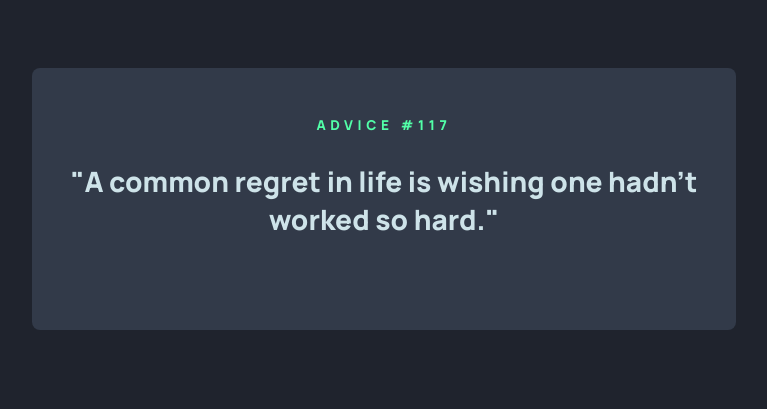
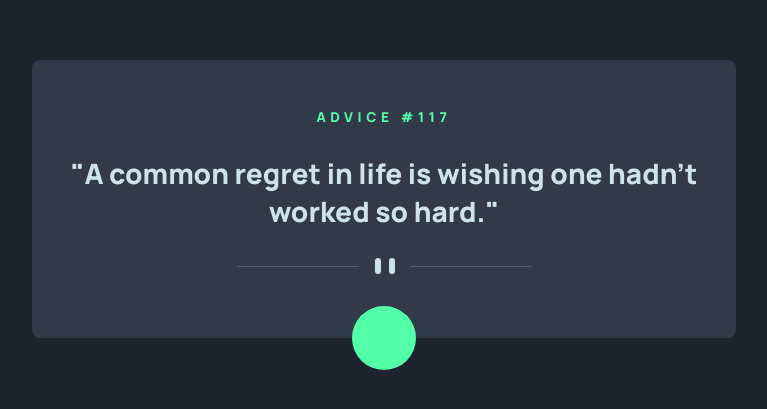
Before and after one commit to j-dsmith/frontendmentor-advice-generator, a website: page index.html in a window 1280 px wide. Shown: the part 217-626 px from the top of the page, without its empty margins (256-1023 px from the left). Drawn offline with nearby package versions, Linux system fonts and the light colour scheme; no server answers.

Commit message:
Fixed divider and shuffle btn for initial render

```diff
--- a/index.html
+++ b/index.html
@@ -24,6 +24,9 @@
         <p id="advice-text">
           "A common regret in life is wishing one hadn't worked so hard."
         </p>
+        <button id="shuffle-btn">
+          <img src="./images//icon-dice.svg" alt="" id="divider" />
+        </button>
       </div>
     </main>
     <script src="./node_modules/axios/dist/axios.min.js"></script>
--- a/script.js
+++ b/script.js
@@ -1,5 +1,15 @@
 const main = document.querySelector("main");
 const adviceCard = document.getElementById("advice-card");
+
+const divider = document.getElementById("divider");
+
+if (screen.width >= 1920) {
+  divider.src = "./images/pattern-divider-desktop.svg";
+} else {
+  divider.src = "./images/pattern-divider-mobile.svg";
+}
+
+adviceCard.append(divider);
 
 async function getAdvice() {
   const response = await axios.get("https://api.adviceslip.com/advice");
```
